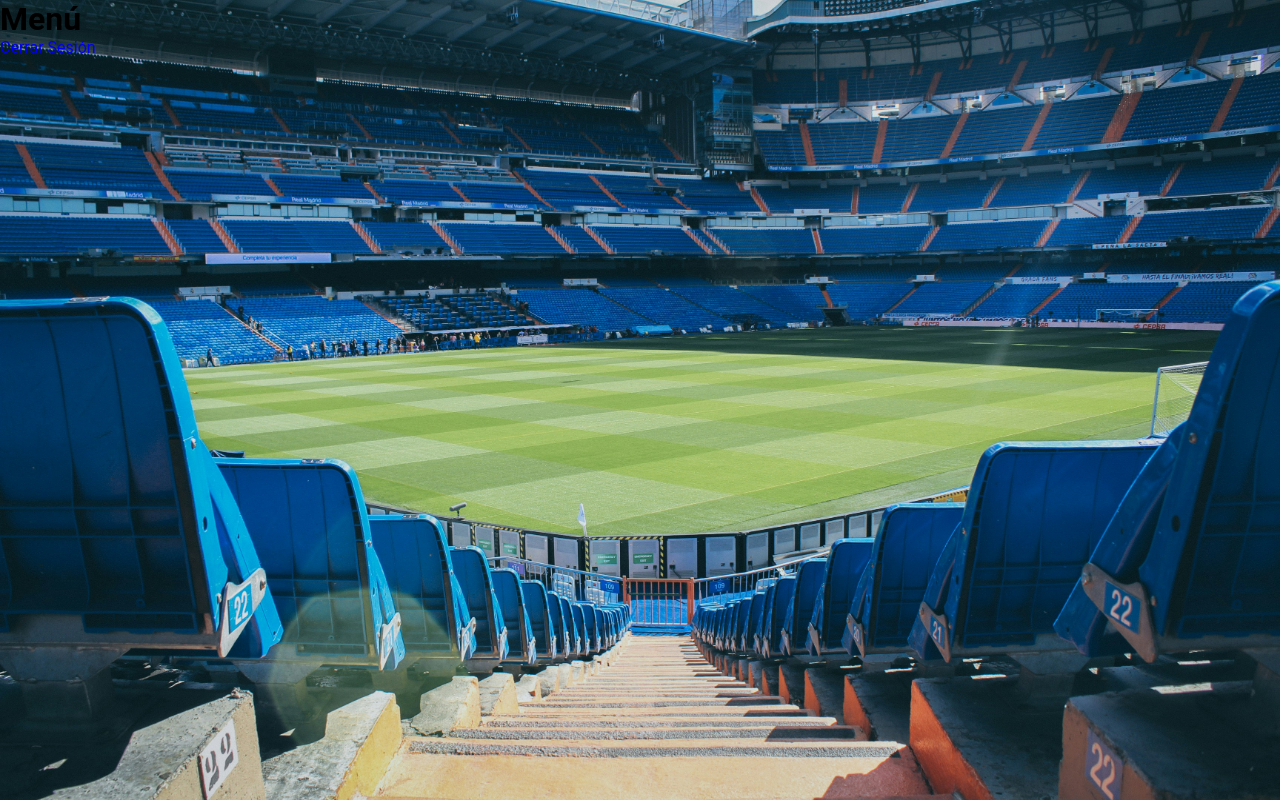
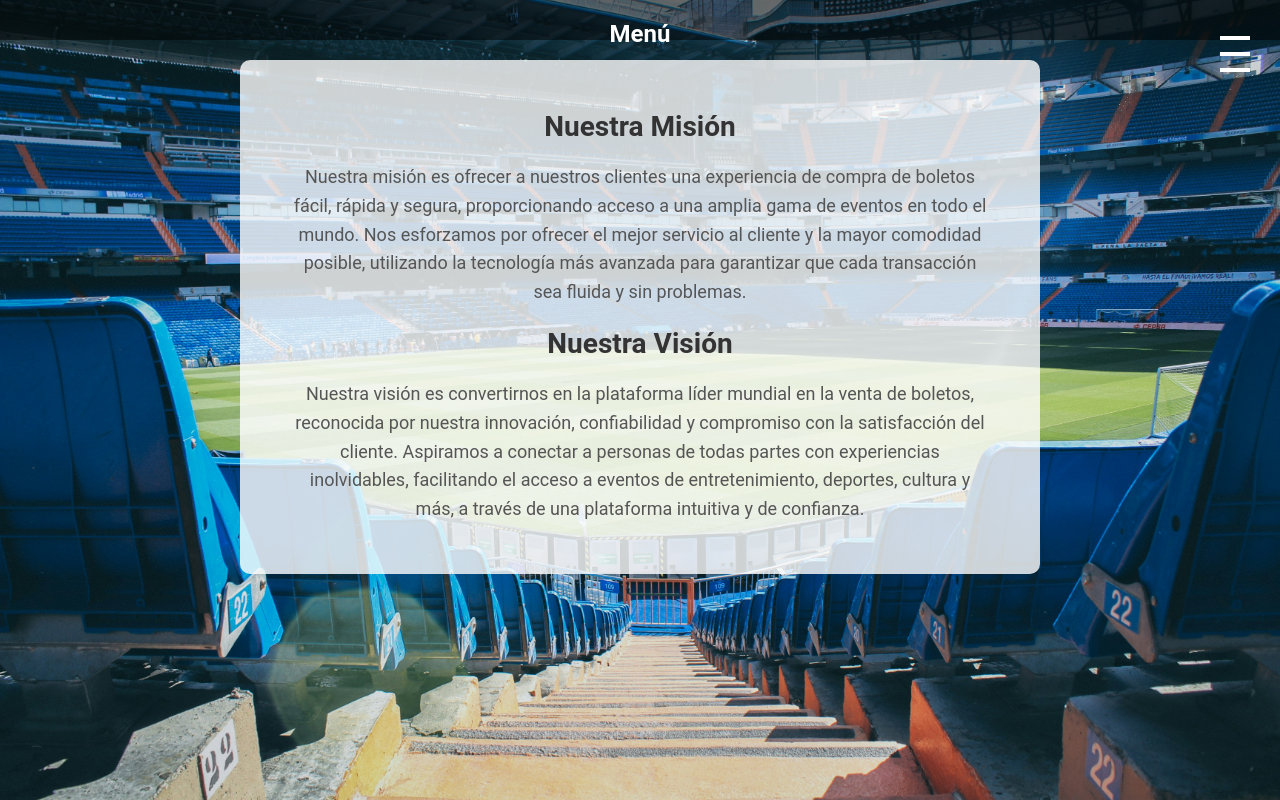
Before and after one commit to A-Josp/Avance_Sistema, a PHP site: page /menu.php in a window 1280 px wide. Run offline with PHP 8.4, Linux system fonts and the light colour scheme; the visitor is signed in with stand-in values (Sample User, id 1).

Commit message:
Add files via upload

```diff
--- a/menu.php
+++ b/menu.php
@@ -22,7 +22,41 @@ if(!isset($_SESSION['users'])){
     <link rel="icon" href="assets/images/favicon.ico" type="image/x-icon">
 </head>
 <body>
-    <h1>Menú</h1>
-    <a href="php/logout.php">Cerrar Sesión</a>
+    <header>
+        <nav class="menu-container">
+            <button class="menu-icon" onclick="toggleMenu()" aria-label="Toggle menu">
+                <div class="line"></div>
+                <div class="line"></div>
+                <div class="line"></div>
+            </button>
+            <h1 class="menu-title">Menú</h1>
+            <div class="menu-options" id="menuOptions">
+                <a href="php/usuarios.php">Usuarios</a>
+                <a href="php/agregar_partido.php">Agregar Partido</a>
+                <a href="php/mercado.php">Mercado</a>
+                <a href="php/historial.php">Historial</a>
+                <a href="php/logout.php">Cerrar Sesión</a>
+            </div>
+        </nav>
+    </header>
+
+    <main>
+        <section class="mission-vision">
+            <div class="content">
+                <h2>Nuestra Misión</h2>
+                <p>Nuestra misión es ofrecer a nuestros clientes una experiencia de compra de boletos fácil, rápida y segura, proporcionando acceso a una amplia gama de eventos en todo el mundo. Nos esforzamos por ofrecer el mejor servicio al cliente y la mayor comodidad posible, utilizando la tecnología más avanzada para garantizar que cada transacción sea fluida y sin problemas.</p>
+                <h2> </h2>
+                <h2>Nuestra Visión</h2>
+                <p>Nuestra visión es convertirnos en la plataforma líder mundial en la venta de boletos, reconocida por nuestra innovación, confiabilidad y compromiso con la satisfacción del cliente. Aspiramos a conectar a personas de todas partes con experiencias inolvidables, facilitando el acceso a eventos de entretenimiento, deportes, cultura y más, a través de una plataforma intuitiva y de confianza.</p>
+            </div>
+        </section>
+    </main>
+
+    <script>
+        function toggleMenu() {
+            var menuOptions = document.getElementById('menuOptions');
+            menuOptions.classList.toggle('show');
+        }
+    </script>
 </body>
 </html>
```
